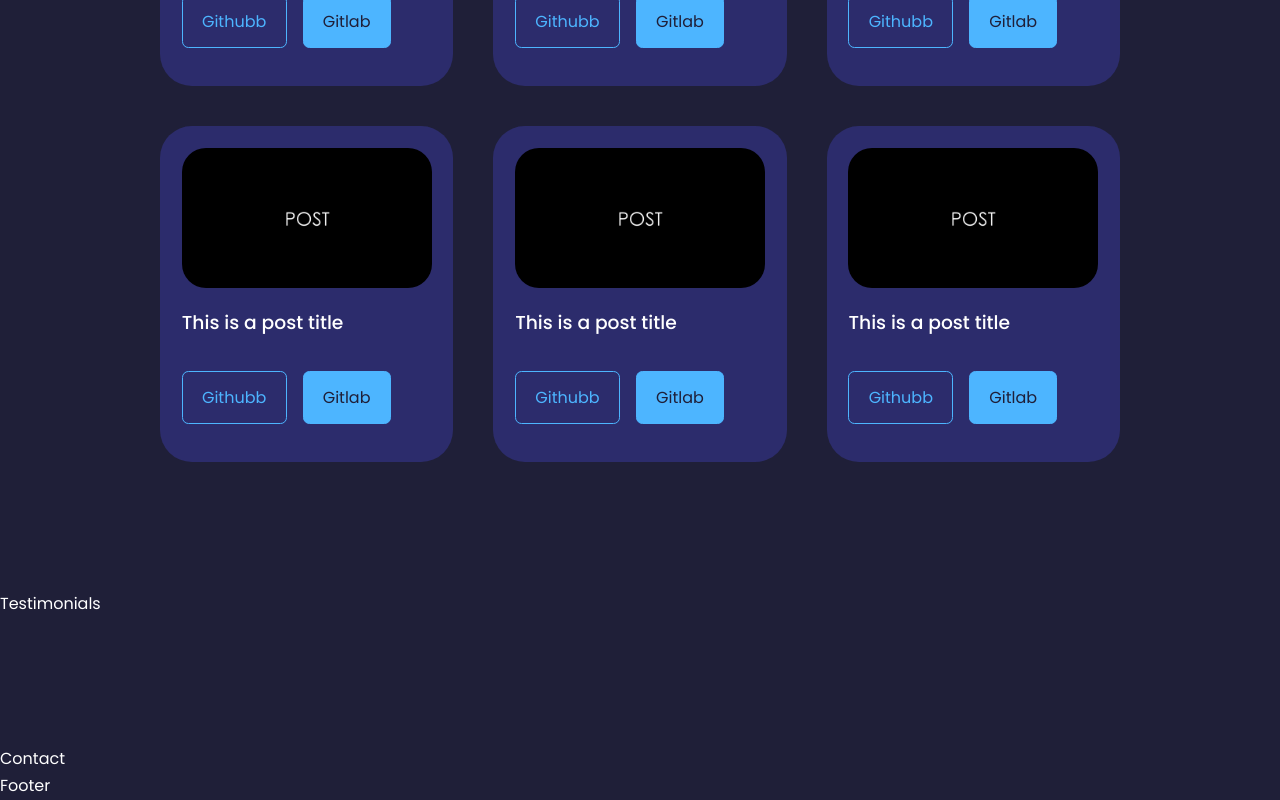
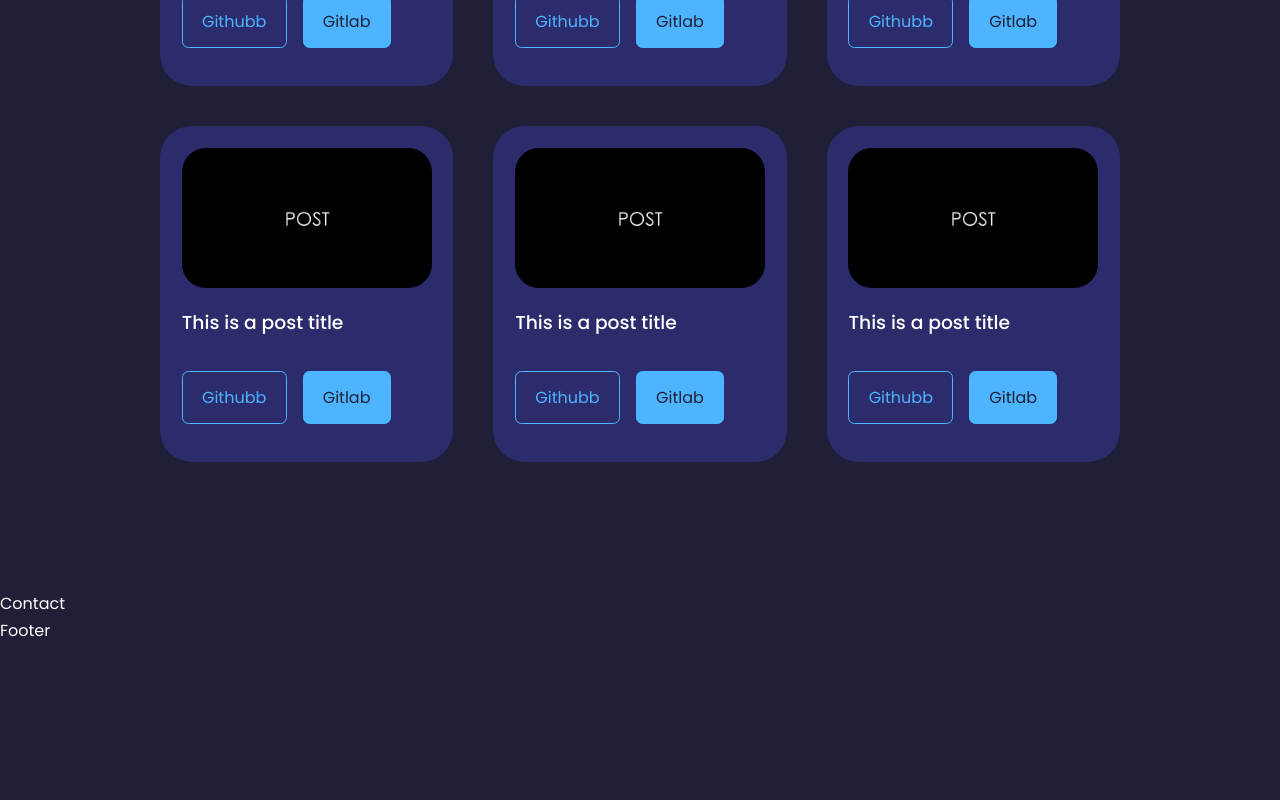
Before and after one commit to Ho3pLi/MyPlace, a React (Create React App) app: page / in a window 1280 px wide. Shown: the part 3160-3960 px from the top of the page. After the commit the page ends 3804 px from the top, so only its background shows below. Built offline with nearby package versions, Linux system fonts and the light colour scheme.

Commit message:
Removed Testimonials

```diff
--- a/src/App.jsx
+++ b/src/App.jsx
@@ -5,7 +5,6 @@ import About from './components/about/About'
 import Experience from './components/experience/Experience'
 import Services from './components/services/Services'
 import Blog from './components/blog/Blog'
-import Testimonials from './components/testimonials/Testimonials'
 import Contact from './components/contact/Contact'
 import Footer from './components/footer/Footer'
 
@@ -18,7 +17,6 @@ const App = () => {
       <Experience />
       <Services />
       <Blog />
-      <Testimonials />
       <Contact />
       <Footer />
     </>
--- a/src/components/testimonials/Testimonials.jsx
+++ /dev/null
@@ -1,10 +0,0 @@
-import React from 'react'
-import './testimonials.css'
-
-const Testimonials = () => {
-  return (
-    <section id='testimonials'>Testimonials</section>
-  )
-}
-
-export default Testimonials
```
Also changed, not shown: src/components/testimonials/testimonials.css (deleted).
